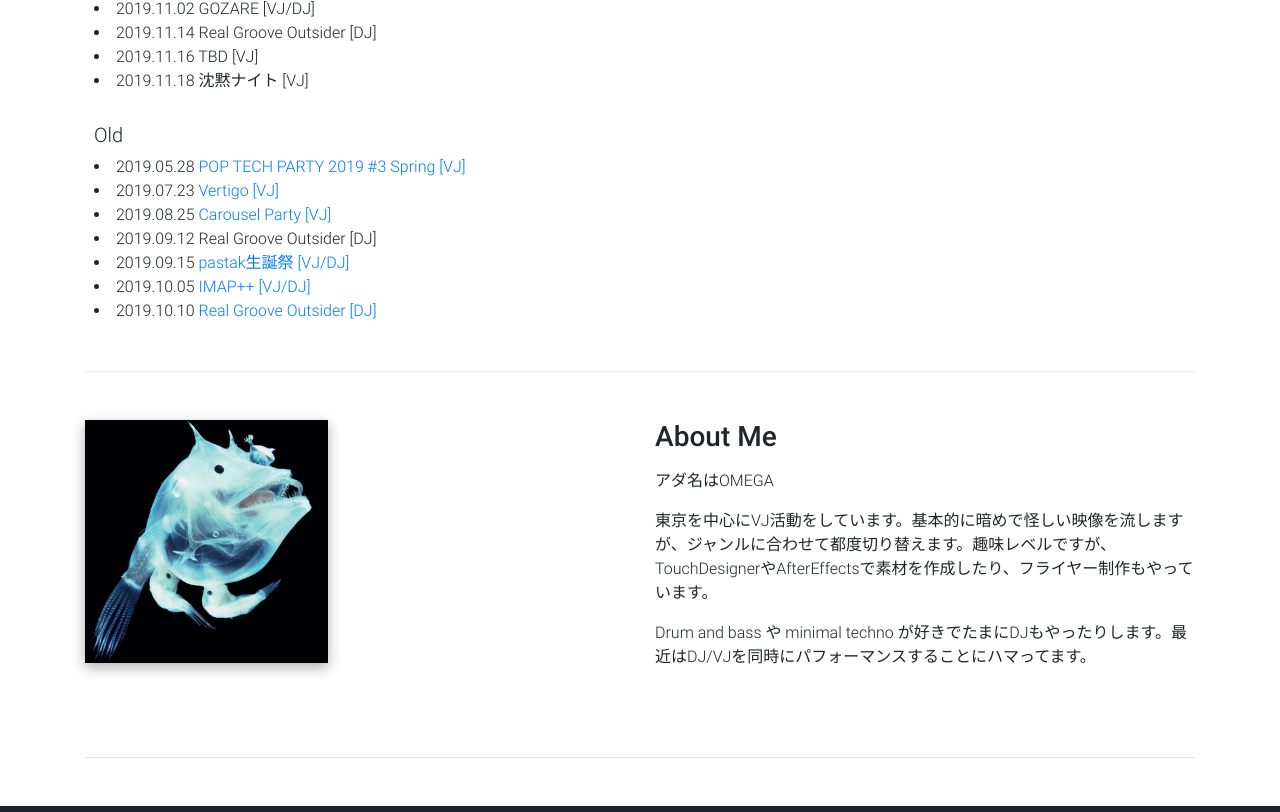
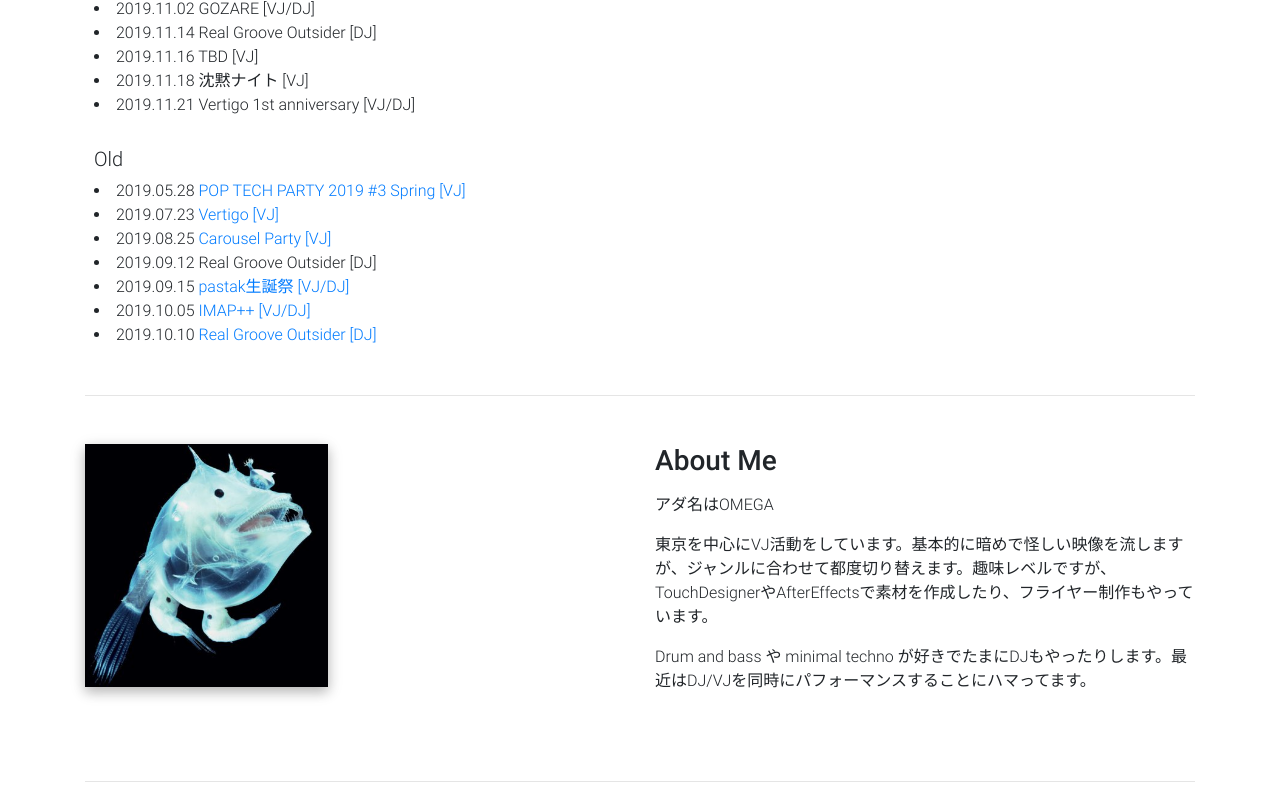
Before and after one commit to Omega014/omega014.github.io, a plain HTML site: page vdj.html in a window 1280 px wide. Shown: the part 1039-1851 px from the top of the page. Drawn offline with Linux system fonts and the light colour scheme.

Commit message:
add new event

```diff
--- a/vdj.html
+++ b/vdj.html
@@ -248,6 +248,7 @@
                 <li>2019.11.14 Real Groove Outsider [DJ]</li>
                 <li>2019.11.16 TBD [VJ]</li>
                 <li>2019.11.18 沈黙ナイト [VJ]</li>
+                <li>2019.11.21 Vertigo 1st anniversary [VJ/DJ]</li>
               </div>
             </div>
             <div style="height:30px"></div>
```
